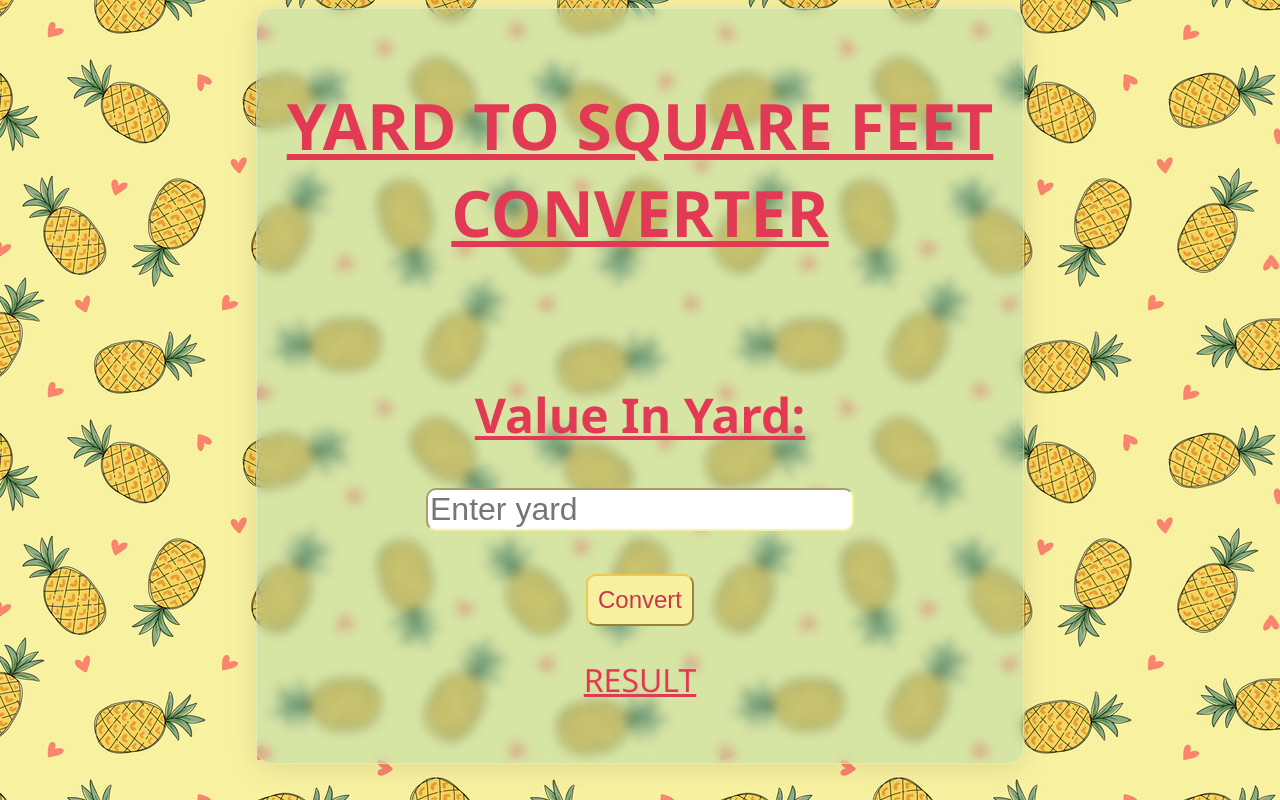
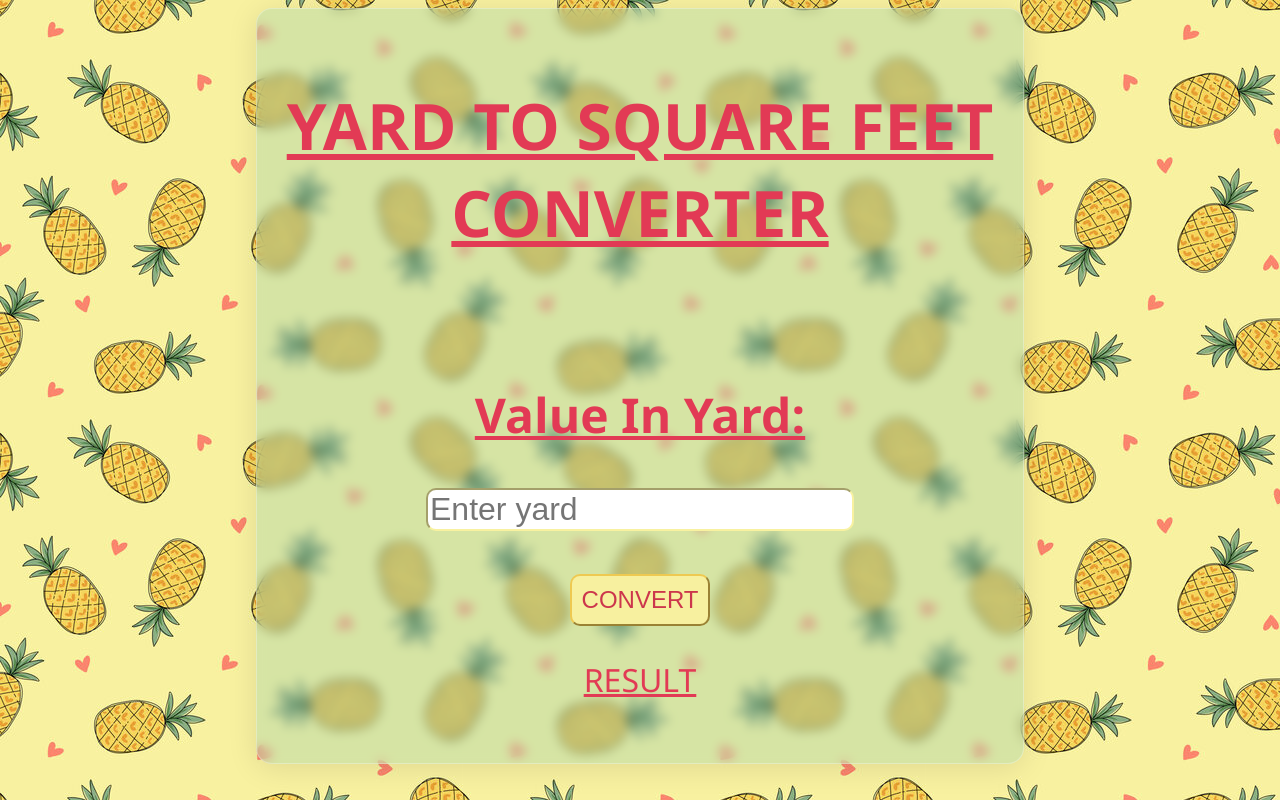
Before and after one commit to manalkhattak/java.assignment3, a plain HTML site: page index.html in a window 1280 px wide. Drawn offline with Linux system fonts and the light colour scheme.

Commit message:
changess

```diff
--- a/index.html
+++ b/index.html
@@ -10,13 +10,13 @@
   <div><center><h1><u>YARD TO SQUARE FEET
     <br>
     CONVERTER</u></h1>
-    <form>
+    <form onsubmit="convertValues(event)">
         <br>
         <label for="yard"><u><h2>Value In Yard:</h2></u></label>
         <input class="placeholder" type="number" id="yard" placeholder="Enter yard" step="0.00001" required>
         <br>
         <br>
-        <input class="button" type="button" value="Convert" type="submit">
+        <button type="submit">CONVERT</button>
     </form>
     <p id="result"><U>RESULT</U></p>
     </center>
--- a/style.css
+++ b/style.css
@@ -16,7 +16,7 @@ backdrop-filter: blur(5.5px);
 border: 1px solid rgba(255, 255, 255, 0.3);
 padding: 30px;
 }
-.button{
+button{
     padding: 10px;
     border-radius: 10px;
     border-color: #EEC951;
@@ -28,4 +28,4 @@ padding: 30px;
     font-size: xx-large;
     border-radius: 10px;
     border-color: #F8F1A0;
-    }
+}
```
